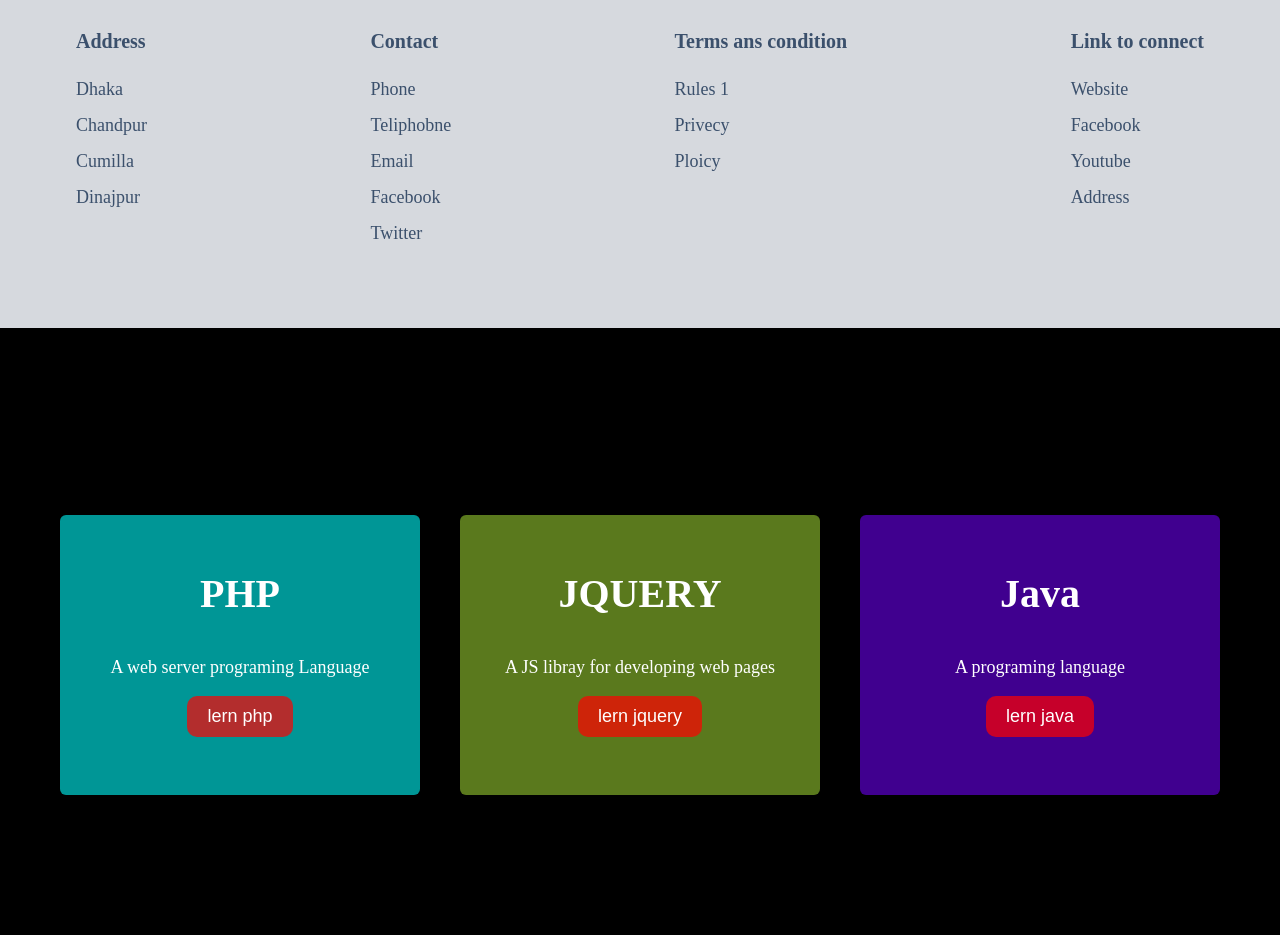
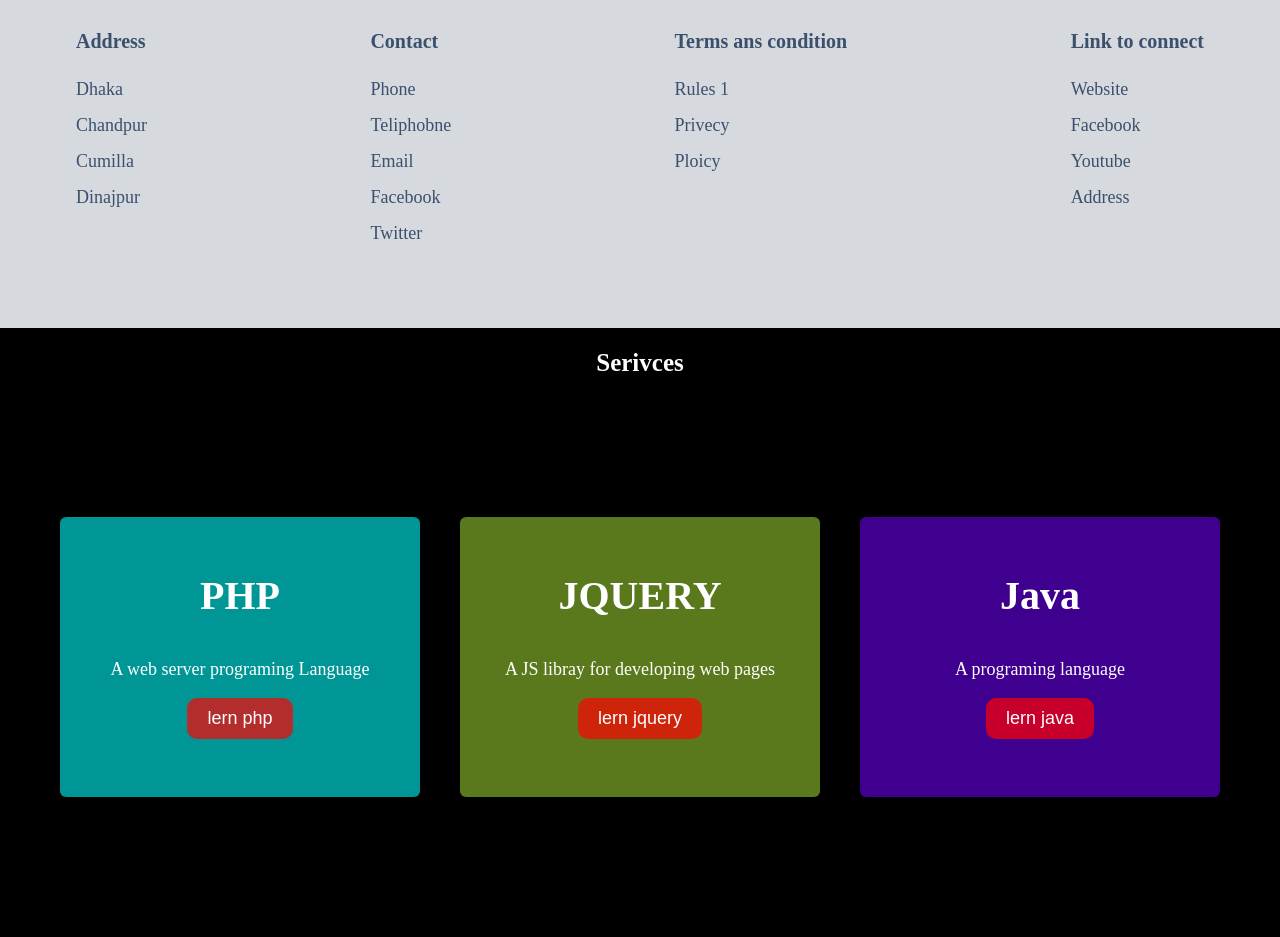
Before and after one commit to Rupangkar/quick, a plain HTML site: page index.html in a window 1280 px wide. Shown: the part 1984-2921 px from the top of the page. Drawn offline with Linux system fonts and the light colour scheme.

Commit message:
Update style.css

```diff
--- a/css/style.css
+++ b/css/style.css
@@ -286,3 +286,9 @@ footer{
 .dip:hover{
     box-shadow: rgba(0, 0, 0, 0.16) 0px 3px 6px, rgba(92, 65, 65, 0.23) 0px 10px 10px;
 }
+.service-style{
+    width: 100%;
+    text-align: center;
+    color: #fff;
+    font-size: 25px;
+}
```
